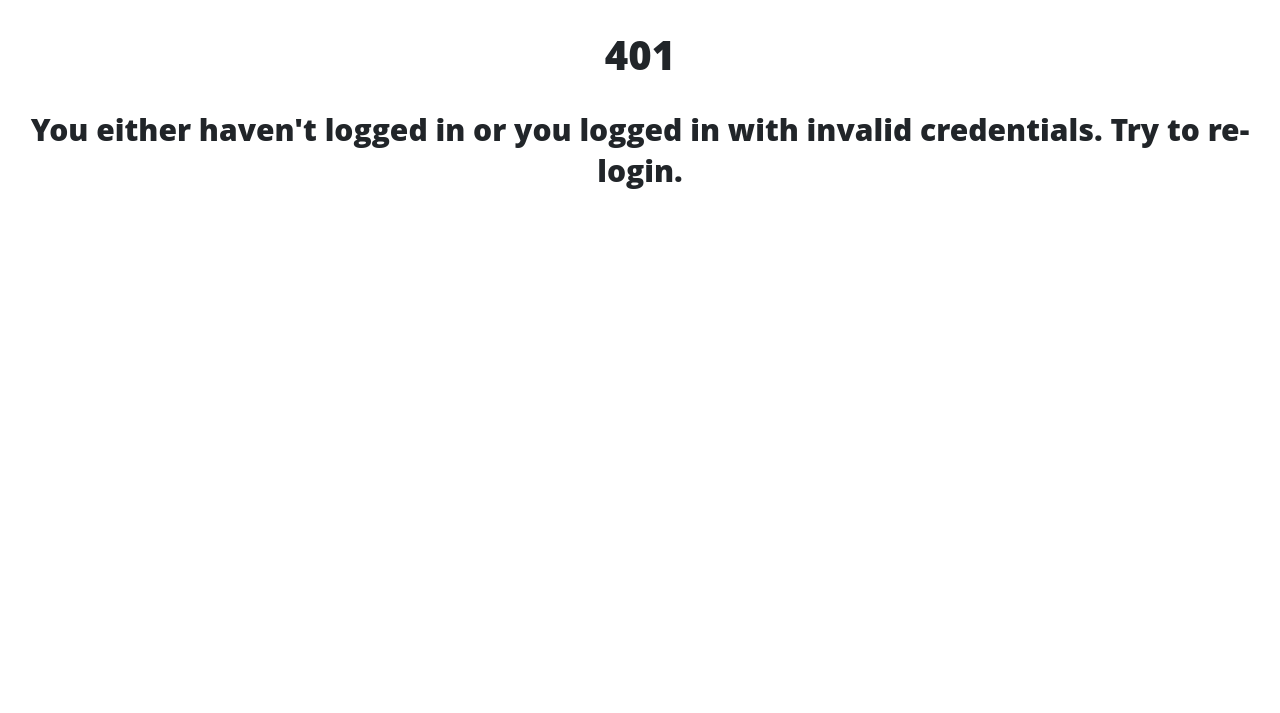
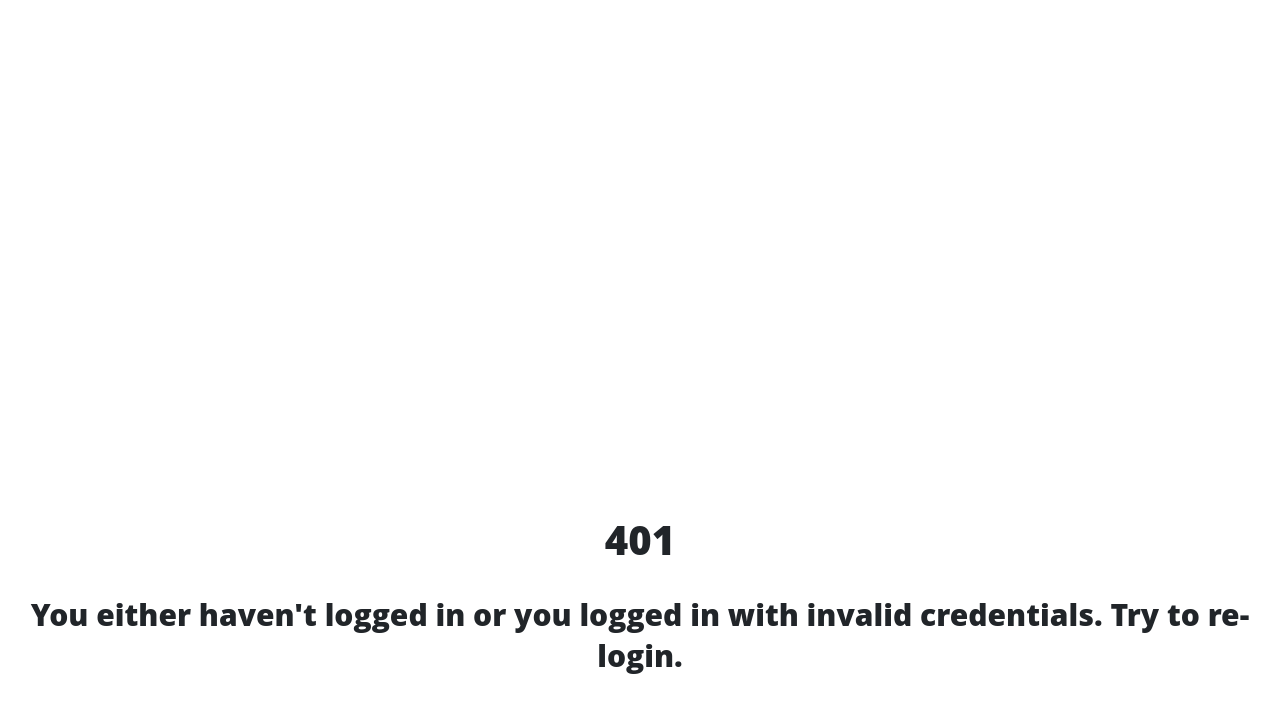
Before and after one commit to nj-nathanjiang/nathan-jiang-website, a Flask app: template templates/401.html in a window 1280 px wide. Shown: the top 713 px of the page. Run offline with Flask 2, Linux system fonts and the light colour scheme; the template is opened without the code that fills it, so the values that code supplies are empty; some libraries are stand-ins or nearby versions.

Commit message:
Add Margin to 404 and 401 Pages

```diff
--- a/templates/401.html
+++ b/templates/401.html
@@ -5,7 +5,7 @@
     <title>401 Error</title>
     <link href="/static/css/clean-blog.css" rel="stylesheet">
 </head>
-<body style="text-align: center">
+<body style="text-align: center; margin-top: 40%">
     <h1>401</h1>
     <h2>You either haven't logged in or you logged in with invalid credentials. Try to re-login.</h2>
 </body>
--- a/templates/404.html
+++ b/templates/404.html
@@ -5,7 +5,7 @@
     <title>404 Error</title>
     <link href="/static/css/clean-blog.css" rel="stylesheet">
 </head>
-<body style="text-align: center">
+<body style="text-align: center; margin-top: 40%">
     <h1>404</h1>
     <h2>This is not the page your were looking for. If you typed in this URL manually, check your spelling.</h2>
 </body>
```
